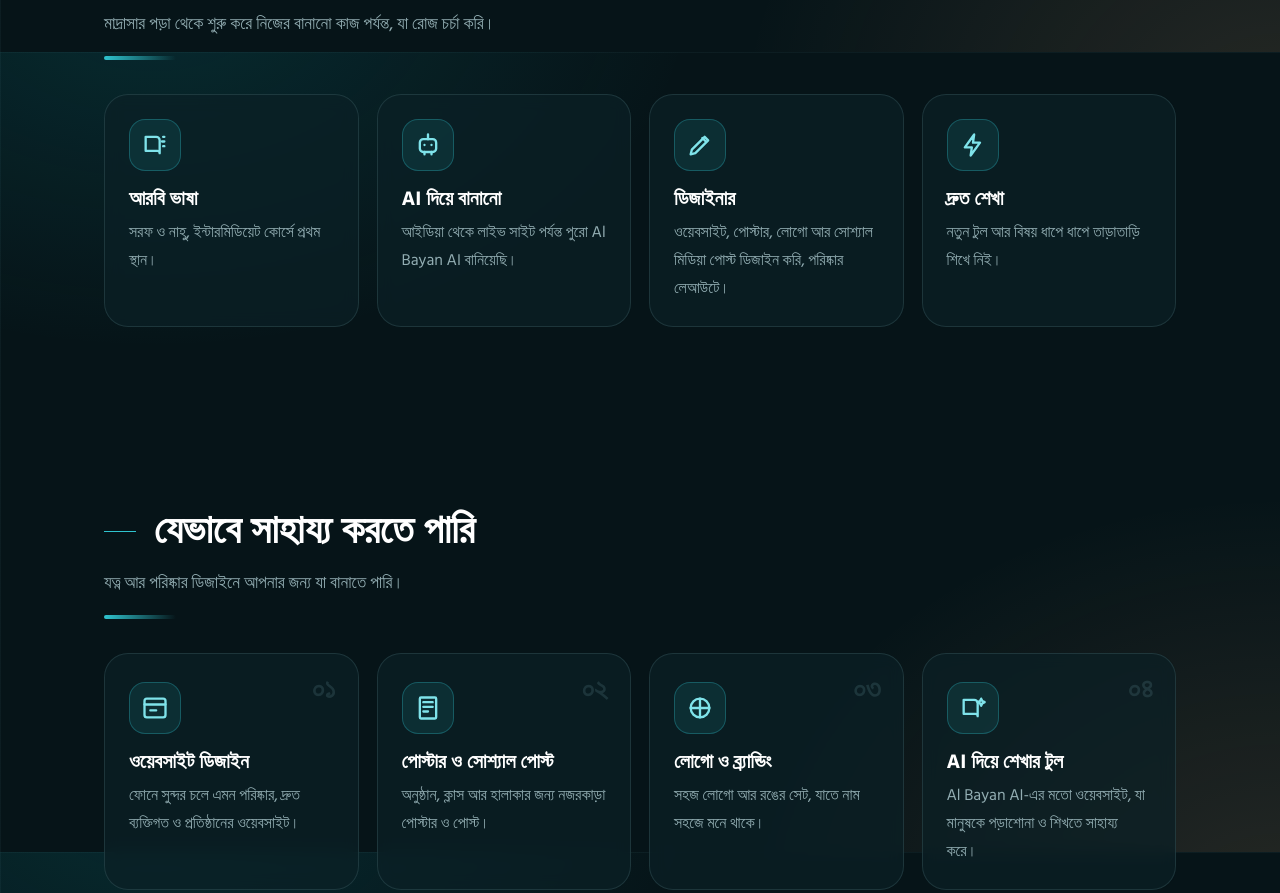
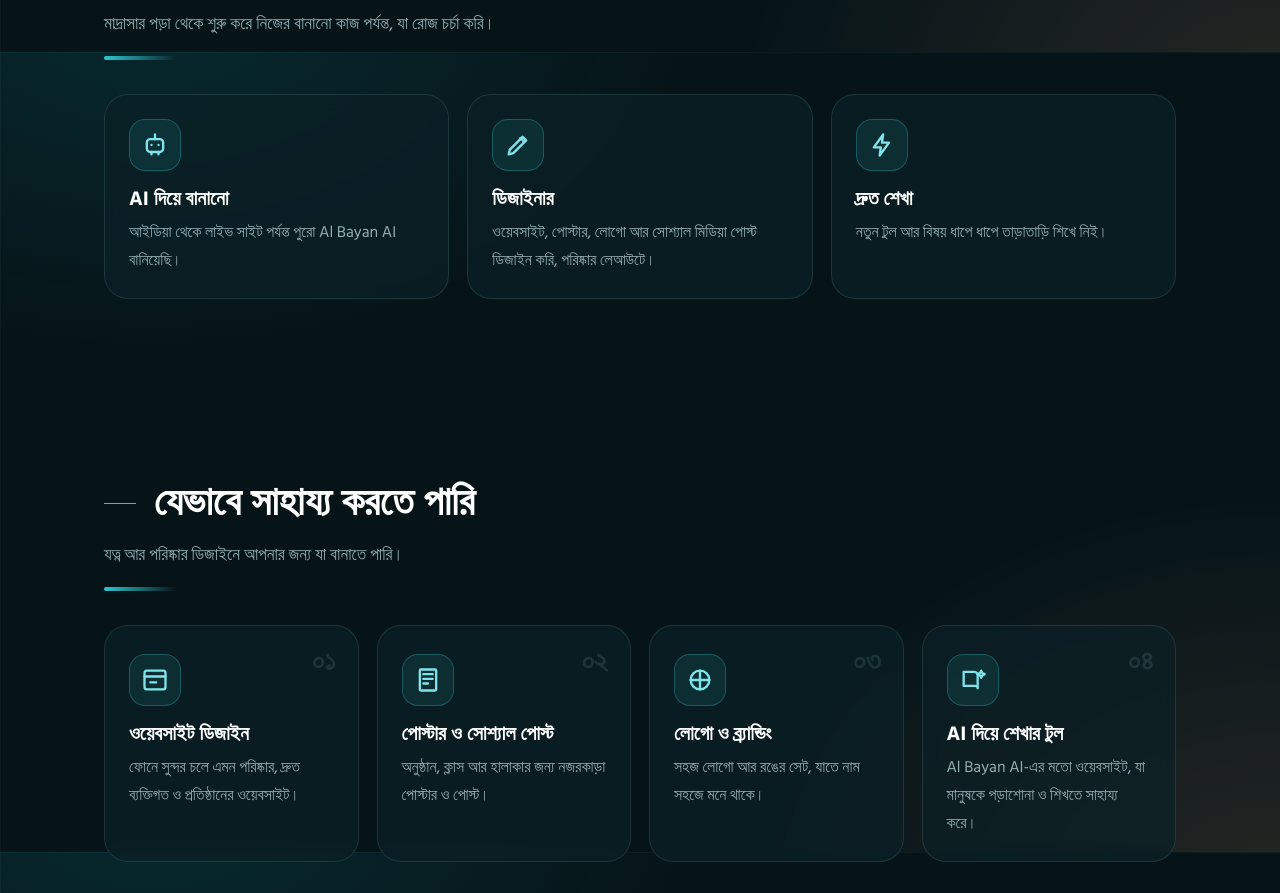
Before and after one commit to adnansayeed2023-debug/Lumina, a website: page adnan/index.html in a window 1280 px wide. Shown: the part 2348-3241 px from the top of the page. Drawn offline with Linux system fonts and the light colour scheme.

Commit message:
Adnan's site: remove Arabic language skill card
Co-Authored-By: Claude Opus 5.5 <noreply@anthropic.com>
Claude-Session: https://claude.ai/code/session_01CTG1KEey57saEG5uokLWcB

```diff
--- a/adnan/index.html
+++ b/adnan/index.html
@@ -902,7 +902,7 @@ html[lang=bn][data-theme=dark] .stat span,html[lang=bn][data-theme=dark] .facts
       aT:"A little about me",a1:"I'm Adnan Bin Sayeed, a Class VIII student from Sylhet, and my class roll is 2. I always love to make something special, and I enjoy turning my ideas into real, useful work.",a2:"This page is my corner of the internet: who I am, what I can do, what I've built so far and how to reach me. I'm always open to new people, new projects and good conversations.",
       facts:[["Name","Adnan Bin Sayeed"],["I am","Student & Designer"],["Class","VIII (Eight)"],["Class roll","2"],["Madrasah","Shahjalal Jameya Islamia Kamil M.A. Madrasah"],["From","Sylhet, Bangladesh"],["Languages","Bangla, English, Arabic"],["Email","adnansayeed2023@gmail.com"]],
       sT:"What I'm good at",sK:"Things I practise every day, from my madrasah lessons to the things I build.",
-      skills:[["Arabic language","Sarf and Nahu, with 1st position in my intermediate course."],["Building with AI","Made Al Bayan AI, a full learning website, from idea to live site."],["Designer","I design websites, posters, logos and social media posts with clean layouts."],["Learning fast","Picking up new tools and subjects quickly, step by step."]],
+      skills:[["Building with AI","Made Al Bayan AI, a full learning website, from idea to live site."],["Designer","I design websites, posters, logos and social media posts with clean layouts."],["Learning fast","Picking up new tools and subjects quickly, step by step."]],
       wT:"Things I've made",wK:"My biggest project so far, live on the web for anyone to use.",live:"Live now",pD:"My own AI website for learning, in Bangla, English and Arabic. Ask it anything, and it answers with Quran and Hadith references in Arabic first.",feats:["Quran with qari recitation","Hadith with Arabic text","Arabic & English learning","Math and science help"],go:"Visit Al Bayan AI",p2T:"This website",p2D:"My personal page, in English and Bangla, with a light and dark look.",p3T:"More coming soon",p3D:"I'm always working on something new. Check back soon.",
       awT:"Achievements",awK:"Certificates and prizes from my studies and competitions.",
       jT:"My journey",jK:"The road so far, newest first.",
@@ -912,7 +912,7 @@ html[lang=bn][data-theme=dark] .stat span,html[lang=bn][data-theme=dark] .facts
       aT:"আমার সম্পর্কে কিছু কথা",a1:"আমি আদনান বিন সাঈদ, সিলেটের অষ্টম শ্রেণির শিক্ষার্থী, আমার ক্লাস রোল ২। আমি সবসময় বিশেষ কিছু বানাতে ভালোবাসি, আর নিজের আইডিয়াকে সত্যিকারের কাজে রূপ দিতে আমার ভালো লাগে।",a2:"এই পেজটা ইন্টারনেটে আমার নিজের একটা জায়গা: আমি কে, কী পারি, এখন পর্যন্ত কী করেছি আর কীভাবে আমার সাথে যোগাযোগ করা যায়। নতুন মানুষ, নতুন কাজ আর ভালো আলোচনার জন্য আমি সবসময় আগ্রহী।",
       facts:[["নাম","আদনান বিন সাঈদ"],["পরিচয়","শিক্ষার্থী ও ডিজাইনার"],["শ্রেণি","অষ্টম"],["ক্লাস রোল","২"],["মাদ্রাসা","শাহজালাল জামেয়া ইসলামিয়া কামিল এম.এ. মাদ্রাসা"],["ঠিকানা","সিলেট, বাংলাদেশ"],["ভাষা","বাংলা, ইংরেজি, আরবি"],["ইমেইল","adnansayeed2023@gmail.com"]],
       sT:"আমি যা ভালো পারি",sK:"মাদ্রাসার পড়া থেকে শুরু করে নিজের বানানো কাজ পর্যন্ত, যা রোজ চর্চা করি।",
-      skills:[["আরবি ভাষা","সরফ ও নাহু, ইন্টারমিডিয়েট কোর্সে প্রথম স্থান।"],["AI দিয়ে বানানো","আইডিয়া থেকে লাইভ সাইট পর্যন্ত পুরো Al Bayan AI বানিয়েছি।"],["ডিজাইনার","ওয়েবসাইট, পোস্টার, লোগো আর সোশ্যাল মিডিয়া পোস্ট ডিজাইন করি, পরিষ্কার লেআউটে।"],["দ্রুত শেখা","নতুন টুল আর বিষয় ধাপে ধাপে তাড়াতাড়ি শিখে নিই।"]],
+      skills:[["AI দিয়ে বানানো","আইডিয়া থেকে লাইভ সাইট পর্যন্ত পুরো Al Bayan AI বানিয়েছি।"],["ডিজাইনার","ওয়েবসাইট, পোস্টার, লোগো আর সোশ্যাল মিডিয়া পোস্ট ডিজাইন করি, পরিষ্কার লেআউটে।"],["দ্রুত শেখা","নতুন টুল আর বিষয় ধাপে ধাপে তাড়াতাড়ি শিখে নিই।"]],
       wT:"আমার কাজ",wK:"এখন পর্যন্ত আমার সবচেয়ে বড় প্রজেক্ট, ইন্টারনেটে লাইভ, যে কেউ ব্যবহার করতে পারে।",live:"এখন লাইভ",pD:"শেখার জন্য আমার নিজের বানানো AI ওয়েবসাইট, বাংলা, ইংরেজি ও আরবিতে। যেকোনো প্রশ্ন করুন, উত্তরে আগে আরবিতে কুরআন-হাদিসের রেফারেন্স দেয়।",feats:["কারীর তিলাওয়াতসহ কুরআন","আরবি মূল পাঠসহ হাদিস","আরবি ও ইংরেজি শেখা","গণিত ও বিজ্ঞানে সাহায্য"],go:"Al Bayan AI দেখুন",p2T:"এই ওয়েবসাইট",p2D:"আমার নিজের পেজ, ইংরেজি ও বাংলায়, লাইট আর ডার্ক দুই রূপে।",p3T:"আরও আসছে",p3D:"সবসময় নতুন কিছু বানাচ্ছি। শিগগিরই আবার দেখুন।",
       awT:"আমার অর্জন",awK:"পড়াশোনা আর প্রতিযোগিতায় পাওয়া আমার সনদ ও পুরস্কার।",
       jT:"আমার পথচলা",jK:"এখন পর্যন্ত যা পেরিয়েছি, নতুনটা আগে।",
@@ -922,14 +922,13 @@ html[lang=bn][data-theme=dark] .stat span,html[lang=bn][data-theme=dark] .facts
       aT:"نبذة عني",a1:"أنا عدنان بن سعيد، طالب في الصف الثامن من سلهت، ورقمي في الفصل ٢. أحبّ دائمًا أن أصنع شيئًا مميزًا، وأستمتع بتحويل أفكاري إلى أعمال حقيقية نافعة.",a2:"هذه الصفحة مكاني على الإنترنت: من أنا، وماذا أُحسن، وما صنعتُه حتى الآن، وكيف تتواصل معي. أرحّب دائمًا بالتعارف والمشاريع الجديدة والحوار النافع.",
       facts:[["الاسم","عدنان بن سعيد"],["أنا","طالب ومصمّم"],["الصف","الثامن"],["رقم الفصل","٢"],["المدرسة","مدرسة شاه جلال الجامعة الإسلامية الكاملة"],["من","سلهت، بنغلاديش"],["اللغات","البنغالية، الإنجليزية، العربية"],["البريد","adnansayeed2023@gmail.com"]],
       sT:"ما أُتقنه",sK:"أشياء أمارسها كل يوم، من دروس المدرسة إلى ما أصنعه بيدي.",
-      skills:[["اللغة العربية","الصرف والنحو، مع المركز الأول في الدورة المتوسطة."],["البناء بالذكاء الاصطناعي","صنعتُ «البيان AI»، موقعًا تعليميًا كاملًا من الفكرة حتى النشر."],["مصمّم","أصمّم المواقع والملصقات والشعارات ومنشورات التواصل الاجتماعي بتنسيق نظيف."],["التعلّم السريع","أتعلّم الأدوات والمواد الجديدة بسرعة، خطوة بخطوة."]],
+      skills:[["البناء بالذكاء الاصطناعي","صنعتُ «البيان AI»، موقعًا تعليميًا كاملًا من الفكرة حتى النشر."],["مصمّم","أصمّم المواقع والملصقات والشعارات ومنشورات التواصل الاجتماعي بتنسيق نظيف."],["التعلّم السريع","أتعلّم الأدوات والمواد الجديدة بسرعة، خطوة بخطوة."]],
       wT:"أعمالي",wK:"أكبر مشاريعي حتى الآن، متاح على الإنترنت للجميع.",live:"متاح الآن",pD:"موقعي التعليمي بالذكاء الاصطناعي، بالبنغالية والإنجليزية والعربية. اسأله أي سؤال، فيجيبك بالآيات والأحاديث بالعربية أولًا.",feats:["القرآن بتلاوة القرّاء","الحديث بنصّه العربي","تعلّم العربية والإنجليزية","مساعدة في الرياضيات والعلوم"],go:"زُر البيان AI",p2T:"هذا الموقع",p2D:"صفحتي الشخصية بثلاث لغات، بمظهر فاتح وداكن.",p3T:"المزيد قريبًا",p3D:"أعمل دائمًا على شيء جديد. عُد قريبًا.",
       awT:"إنجازاتي",awK:"شهادات وجوائز نلتُها في دراستي وفي المسابقات.",
       jT:"مسيرتي",jK:"الطريق حتى الآن، الأحدث أولًا.",
       cT:"لنتحدّث.",c1:"لديك فكرة أو سؤال، أو تريد إلقاء السلام فقط؟ راسلني في أي وقت.",copy:"نسخ البريد",copied:"تم النسخ!",fbI:"معهد البيان",lN:"اسمك",lM:"رسالتك",send:"اكتب لي رسالة",note:"إن لم يُفتح تطبيق البريد، راسلني على adnansayeed2023@gmail.com",foot:"© ٢٠٢٦ عدنان بن سعيد · سلهت، بنغلاديش",top:"إلى الأعلى ↑",ayL0:"دعاء كل طالب علم",ayT:"",ayR:"سورة طه ٢٠:١١٤",share:"شارك موقعي",shared:"تم نسخ الرابط!"}
   };
   const icons=[
-    ['#f3f3f5','#024950','<path d="M4 5h9a3 3 0 0 1 3 3v11a2 2 0 0 0-2-2H4Z"/><path d="M20 5h-1M20 9h-2M20 13h-1"/>'],
     ['#f3f3f5','#024950','<rect x="5" y="7" width="14" height="11" rx="3"/><path d="M12 3v4M9 12h.01M15 12h.01M9 18v2M15 18v2"/>'],
     ['#f3f3f5','#024950','<path d="M4 20l4-1 11-11-3-3L5 16Z"/><path d="M14 6l3 3"/>'],
     ['#f3f3f5','#024950','<path d="M13 3L5 14h6l-1 7 8-11h-6Z"/>']
```
